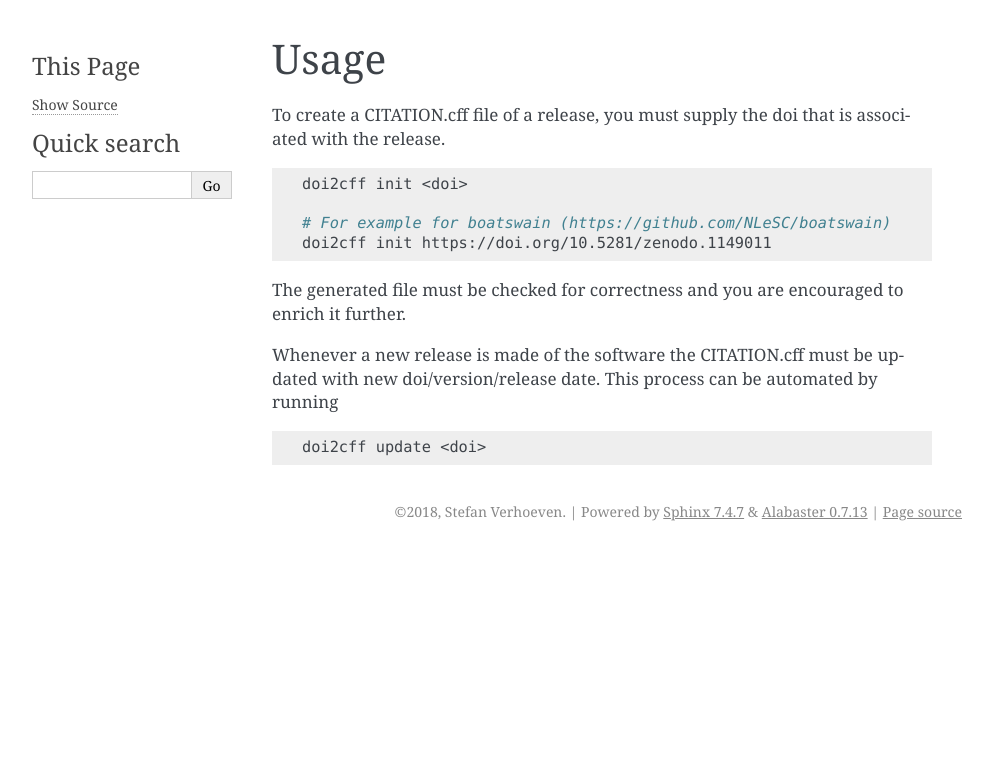
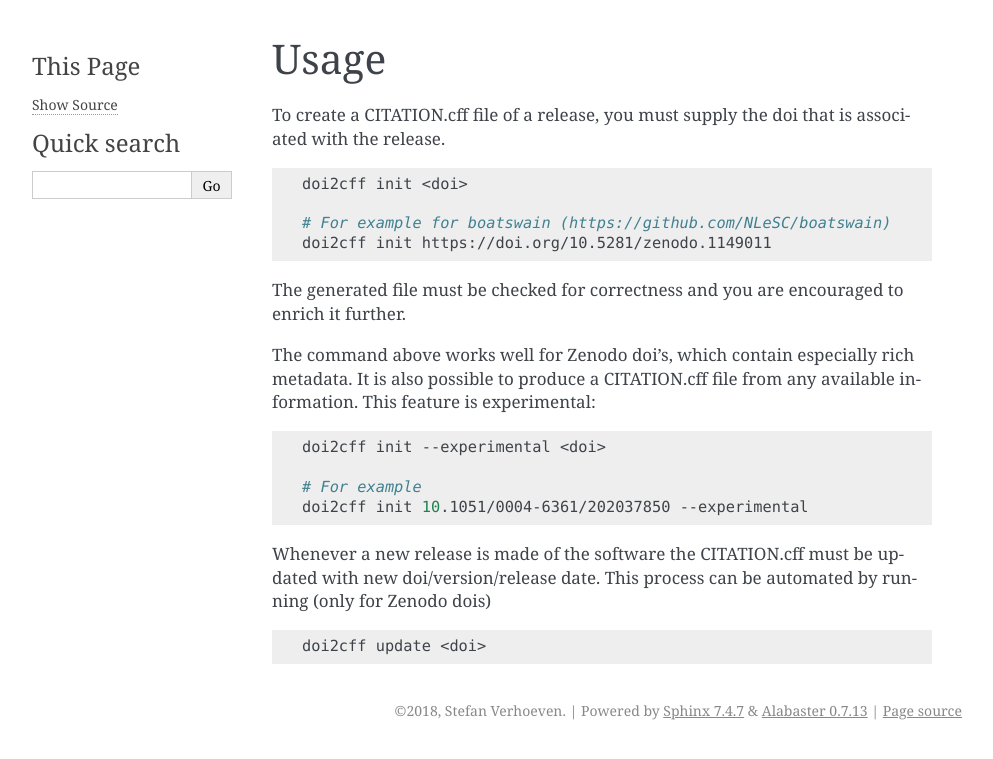
Before and after one commit to citation-file-format/doi2cff, a Sphinx documentation site: the page built from docs/usage.rst, in a window 1280 px wide. Shown: the top 759 px of the page, without its empty margins (148-1141 px from the left). Built offline with Sphinx 7.4.7, drawn with Linux system fonts in a browser that asks for light colours; pages that are not in the unit, such as notebooks, are missing from menus.

```diff
--- a/docs/usage.rst
+++ b/docs/usage.rst
@@ -13,8 +13,19 @@
 
 The generated file must be checked for correctness and you are encouraged to enrich it further.
 
+The command above works well for Zenodo doi's, which contain especially rich metadata.
+It is also possible to produce a CITATION.cff file from any available information. This feature is experimental:
+
+.. code-block:: bash
+
+   doi2cff init --experimental <doi>
+
+   # For example
+   doi2cff init 10.1051/0004-6361/202037850 --experimental
+
+
 Whenever a new release is made of the software the CITATION.cff must be updated with new doi/version/release date.
-This process can be automated by running
+This process can be automated by running (only for Zenodo dois)
 
 .. code-block:: bash
 
```
Also changed, not shown: 2 other files.
